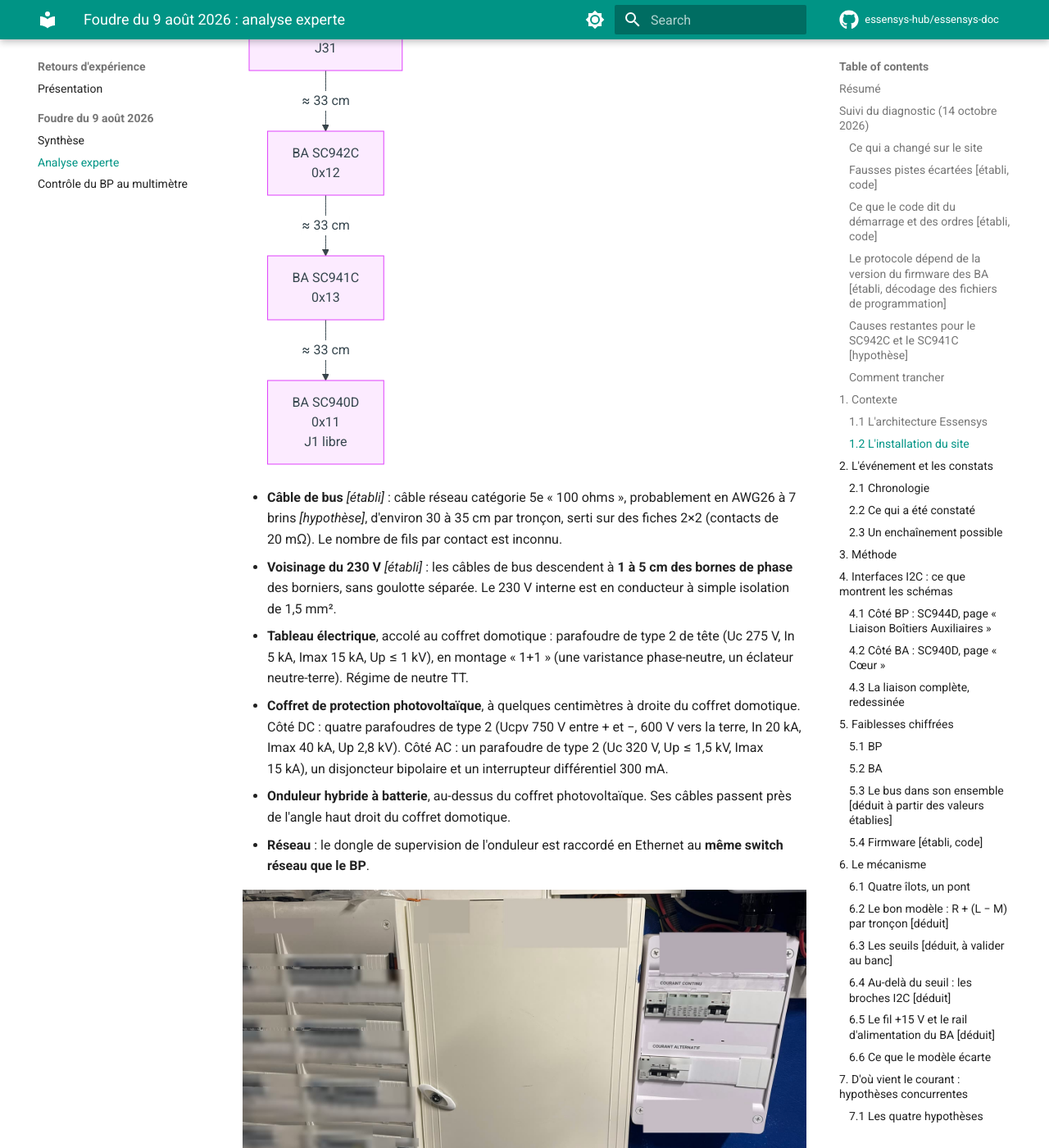
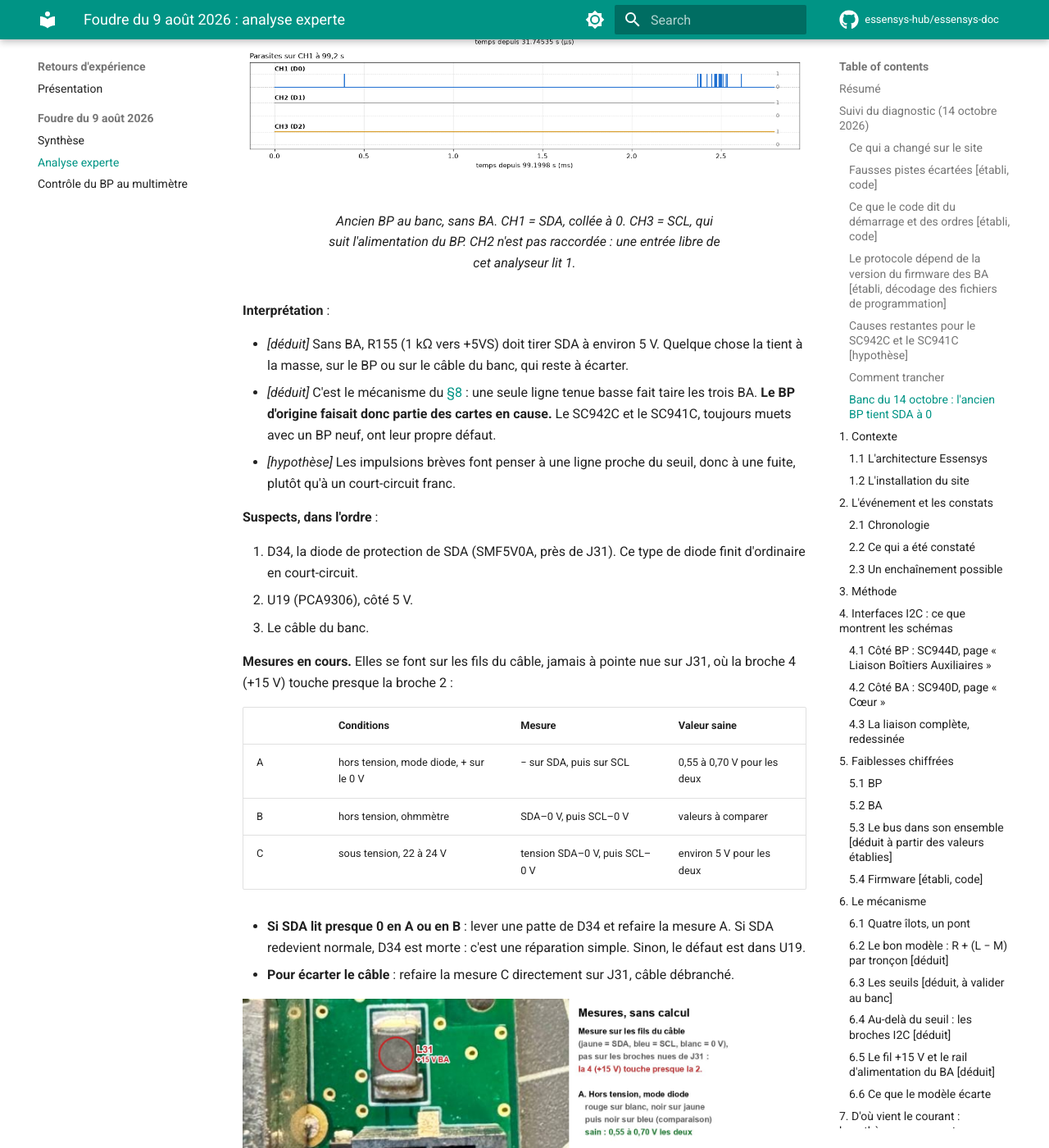
Before and after one commit to essensys-hub/essensys-doc, an MkDocs documentation site: the page built from docs/retex/foudre-2026/analyse-experte.md, in a window 1280 px wide and 1400 px high, scrolled down 5777 px. Shown: the whole window at 82% size. Built offline with MkDocs 1.6.1 and Material for MkDocs 9.7.7, drawn with Linux system fonts in a browser that asks for light colours; comment, search, counter and statistics services are not loaded; some of the changed text lies outside the part shown.

Commit message:
docs(retex): banc du 14 octobre, l'ancien BP tient SDA à 0 (essensys-hub/essensys-board-SC944D#2)
Analyse experte, section « Suivi du diagnostic » : nouvelle sous-section
« Banc du 14 octobre » (#banc-bp).
- Montage : BP seul, analyseur FX2 + sigrok à 1 MHz sur J31.
- Note d'alimentation : sous 16,5 V en entrée, le LM3150 décroche, d'où
  10 V puis 12 V sur BA_ALIM.
- Capture de 3 min avec deux coupures : SCL saine, SDA à 0 en permanence ;
  pas de trame, ce qui est attendu sans ordre.
- Interprétation : le BP d'origine bloquait le bus (§8).
- Suspects (D34, U19, câble) et mesures A/B/C en cours.
- Deux figures : chronogrammes et photo annotée des composants.
Encadré de statut et « Ce qui a changé sur le site » mis à jour.

Co-Authored-By: Claude Opus 5.5 <noreply@anthropic.com>

```diff
--- a/docs/retex/foudre-2026/analyse-experte.md
+++ b/docs/retex/foudre-2026/analyse-experte.md
@@ -23,7 +23,7 @@ Elle s'adresse aux électroniciens, aux contributeurs du projet open hardware et
 !!! warning "Statut de l'analyse (octobre 2026)"
     L'analyse a été faite sur dossier et sur photos. **Aucune mesure électrique n'a encore été faite sur les cartes.** Le BA en cause, s'il y en a un, n'est pas identifié, et l'origine de la surtension n'est pas établie. Une première version de l'analyse, écrite sans les photos du site, supposait une topologie fausse ; elle a été corrigée (voir [Méthode](#methode)).
 
-    **Mise à jour du 14 octobre 2026.** Le BP et le BA de bout de chaîne ont été remplacés. Ce BA répond ; les deux autres restent muets. Le code du BP et des BA a été analysé. Voir [Suivi du diagnostic](#suivi).
+    **Mise à jour du 14 octobre 2026.** Le BP et le BA de bout de chaîne ont été remplacés. Ce BA répond ; les deux autres restent muets. Le code du BP et des BA a été analysé. Au banc, l'ancien BP tient la ligne SDA à 0 en permanence. Voir [Suivi du diagnostic](#suivi).
 
 ## Résumé { #resume }
 
@@ -47,6 +47,7 @@ Cette section complète l'analyse initiale. Elle ne la remplace pas : les secti
     - le SC940D exécute les siens : l'éclairage de l'entrée fonctionne ;
     - le BA chambres (SC942C, adresse 0x12) et le BA pièces d'eau (SC941C, adresse 0x13) restent muets. L'index 12 vaut **0x18**.
 - **Le bus n'est plus bloqué** *[déduit]*. Le chaînage relevé sur les photos est BP → SC942C → SC941C → SC940D. Le SC940D, en bout de chaîne, reçoit SDA, SCL et +15 V à travers les connecteurs des deux autres BA. La cause « ligne tenue basse » du [§8](#bus-bloque) ne décrit plus l'état actuel : **le défaut est local au SC942C et au SC941C**.
+- **L'ancien BP tenait le bus bloqué** *[établi, banc]*. Au banc, seul et sans BA, il garde SDA à 0 en permanence ; SCL est saine. Voir [Banc du 14 octobre](#banc-bp).
 
 ### Fausses pistes écartées *[établi, code]*
 
@@ -98,6 +99,53 @@ Tous les BP archivés, de 095-34 (octobre 2015) à 099-37 (janvier 2017), utilis
 - **La console de diagnostic** est compilée dans le firmware du BP. Pour s'y brancher, il faut souder deux résistances et un connecteur sur l'UART2 (liaison série TTL 3,3 V, 9 600 bit/s).
 - **L'espion I2C passif** est en cours de fabrication.
 - **Avant toute remise en service**, l'essai d'isolement à 500 V continu reste obligatoire sur les deux BA ([§9.4](#diagnostic)).
+
+### Banc du 14 octobre : l'ancien BP tient SDA à 0 { #banc-bp }
+
+**Montage** *[établi]* :
+
+- l'ancien BP, déposé du site, est seul sur l'établi, sans aucun BA ;
+- un analyseur logique USB à puce FX2, piloté par sigrok et échantillonnant à 1 MHz, est branché sur J31 : SDA (J31-1), SCL (J31-2) et 0 V (J31-3). La broche 4 (+15 V) reste libre ;
+- le BP est alimenté par une alimentation de banc de 12 V, puis de 15 V. BA_ALIM mesure alors environ 10 V, puis 12 V. C'est attendu : le convertisseur 24 V → 15 V du BP (U12, LM3150) demande 16,5 à 40 V en entrée. Pour retrouver 15 V sur J31-4, alimenter le BP en 22 à 24 V flottant.
+
+**Capture de 3 minutes, avec deux coupures du BP** *[établi]* :
+
+- **SCL** est à 1 sous tension et tombe à 0 pendant les deux coupures (environ 12 s, puis 0,85 s). Elle remonte à chaque remise sous tension : la ligne est saine, et sa résistance de rappel R156 fonctionne ;
+- **SDA est à 0 pendant toute la capture**, BP allumé ou éteint, malgré les deux redémarrages. Elle ne montre que 18 impulsions de 1 à 3 µs, irrégulières, sur 2 ms ;
+- aucune trame I2C n'apparaît, ce qui est attendu : le BP n'envoie rien tant qu'il n'a pas d'ordre à transmettre.
+
+<figure markdown="span">
+  ![Chronogrammes de trois voies d'analyseur logique sur 180 secondes, puis trois agrandissements. CH1 (SDA) reste au niveau bas pendant toute la capture, avec quelques impulsions très brèves vers 99 secondes. CH3 (SCL) est au niveau haut, sauf pendant deux coupures de l'alimentation, de 1 à 13 secondes puis vers 87 secondes. CH2, non raccordée, reste au niveau haut.](img/banc-bp-traces-sda-scl.png){ loading=lazy }
+  <figcaption>Ancien BP au banc, sans BA. CH1 = SDA, collée à 0. CH3 = SCL, qui suit l'alimentation du BP. CH2 n'est pas raccordée : une entrée libre de cet analyseur lit 1.</figcaption>
+</figure>
+
+**Interprétation** :
+
+- *[déduit]* Sans BA, R155 (1 kΩ vers +5VS) doit tirer SDA à environ 5 V. Quelque chose la tient à la masse, sur le BP ou sur le câble du banc, qui reste à écarter.
+- *[déduit]* C'est le mécanisme du [§8](#bus-bloque) : une seule ligne tenue basse fait taire les trois BA. **Le BP d'origine faisait donc partie des cartes en cause.** Le SC942C et le SC941C, toujours muets avec un BP neuf, ont leur propre défaut.
+- *[hypothèse]* Les impulsions brèves font penser à une ligne proche du seuil, donc à une fuite, plutôt qu'à un court-circuit franc.
+
+**Suspects, dans l'ordre** :
+
+1. D34, la diode de protection de SDA (SMF5V0A, près de J31). Ce type de diode finit d'ordinaire en court-circuit.
+2. U19 (PCA9306), côté 5 V.
+3. Le câble du banc.
+
+**Mesures en cours.** Elles se font sur les fils du câble, jamais à pointe nue sur J31, où la broche 4 (+15 V) touche presque la broche 2 :
+
+| | Conditions | Mesure | Valeur saine |
+|---|---|---|---|
+| A | hors tension, mode diode, + sur le 0 V | − sur SDA, puis sur SCL | 0,55 à 0,70 V pour les deux |
+| B | hors tension, ohmmètre | SDA–0 V, puis SCL–0 V | valeurs à comparer |
+| C | sous tension, 22 à 24 V | tension SDA–0 V, puis SCL–0 V | environ 5 V pour les deux |
+
+- **Si SDA lit presque 0 en A ou en B** : lever une patte de D34 et refaire la mesure A. Si SDA redevient normale, D34 est morte : c'est une réparation simple. Sinon, le défaut est dans U19.
+- **Pour écarter le câble** : refaire la mesure C directement sur J31, câble débranché.
+
+<figure markdown="span">
+  ![Gros plan du coin du BP autour du connecteur J31. Les composants de la ligne I2C sont entourés et nommés : L31 au-dessus du connecteur, D33 à gauche, D34 en bas à droite, R155 et R156 sous le connecteur, U19 plus bas, R157 et R158 en bas à gauche. Les quatre broches de J31 sont repérées : 1 SDA, 2 SCL, 3 0 V, 4 +15 V. Un encadré à droite rappelle les trois mesures et leurs valeurs saines.](img/banc-bp-points-de-mesure.jpg){ loading=lazy }
+  <figcaption>Les composants de SDA et de SCL sur l'ancien BP, avec leurs positions tirées du fichier PCB. Les deux résistances marquées « 01B » font 1 kΩ (R155, R156), les deux marquées « 472 » font 4,7 kΩ (R157, R158). Aucune trace visible de dégât : seule la mesure tranchera.</figcaption>
+</figure>
 
 ## 1. Contexte { #contexte }
 
```
Also changed, not shown: docs/retex/foudre-2026/img/banc-bp-points-de-mesure.jpg (added), docs/retex/foudre-2026/img/banc-bp-traces-sda-scl.png (added).
